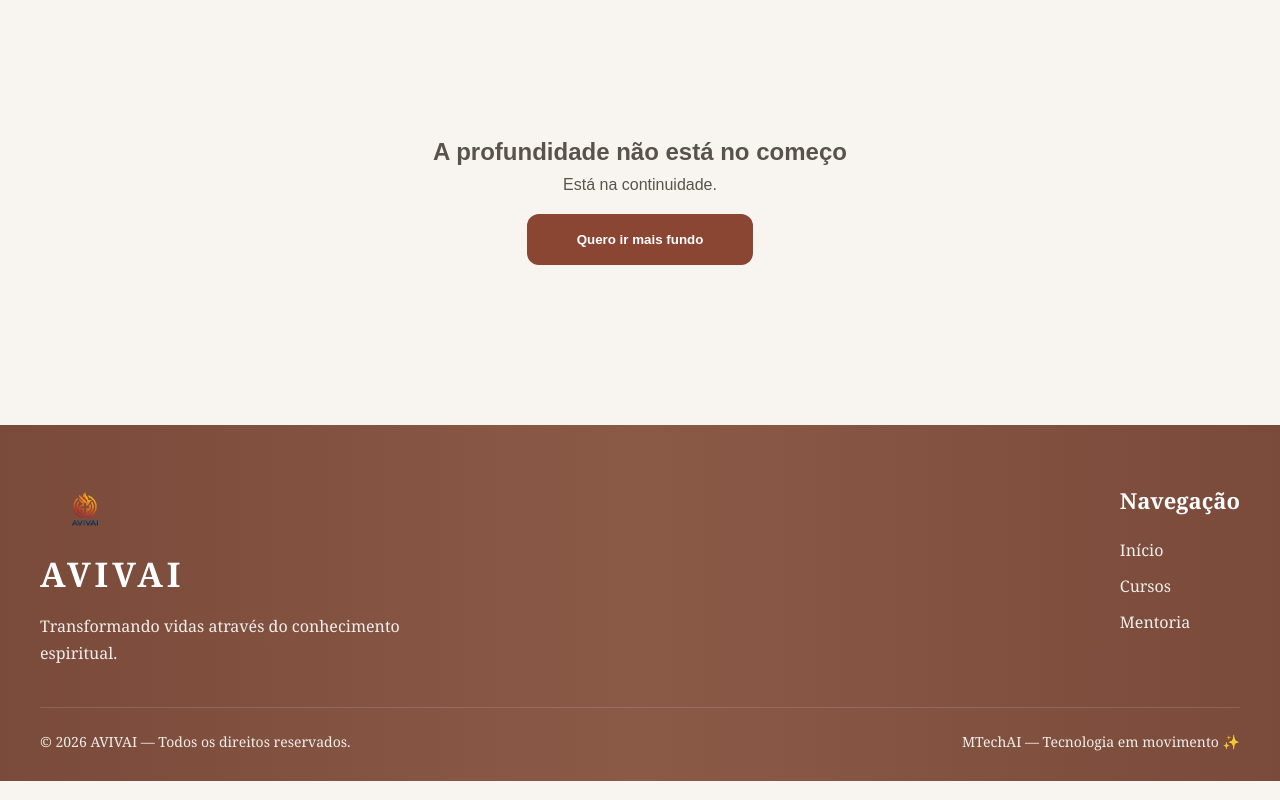
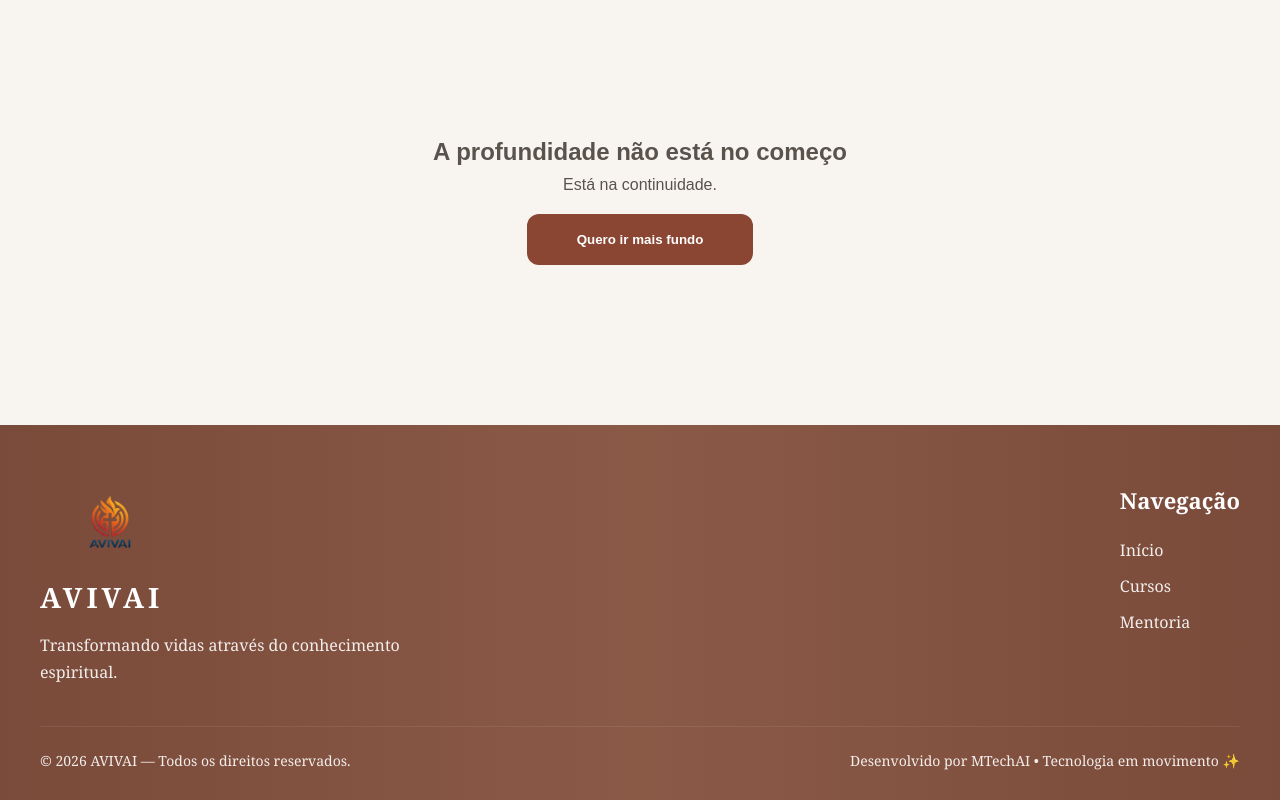
Before and after one commit to Mayra727/avivai-frontend, a React app: page /livro2 in a window 1280 px wide. Shown: the part 1388-2188 px from the top of the page. Built offline with nearby package versions, Linux system fonts and the light colour scheme; the HTML template or start-up script is replaced by a standard one.

Commit message:
style: refine premium footer visuals and branding

```diff
--- a/src/components/Footer.css
+++ b/src/components/Footer.css
@@ -46,7 +46,7 @@
 
 .footer-logo{
 
-  width:90px;
+  width:140px;
 
   object-fit:contain;
 
@@ -54,7 +54,7 @@
 
 .footer-brand h2{
 
-  font-size:34px;
+  font-size:28px;
 
   margin-top:12px;
 
@@ -121,7 +121,7 @@
   padding-top:24px;
 
   border-top:
-  1px solid rgba(255,255,255,0.15);
+  1px solid rgba(255,255,255,0.08);
 
   display:flex;
 
--- a/src/components/Footer.tsx
+++ b/src/components/Footer.tsx
@@ -54,7 +54,7 @@ export default function Footer(){
         </p>
 
         <span>
-          MTechAI — Tecnologia em movimento ✨
+          Desenvolvido por MTechAI • Tecnologia em movimento ✨
         </span>
 
       </div>
```
